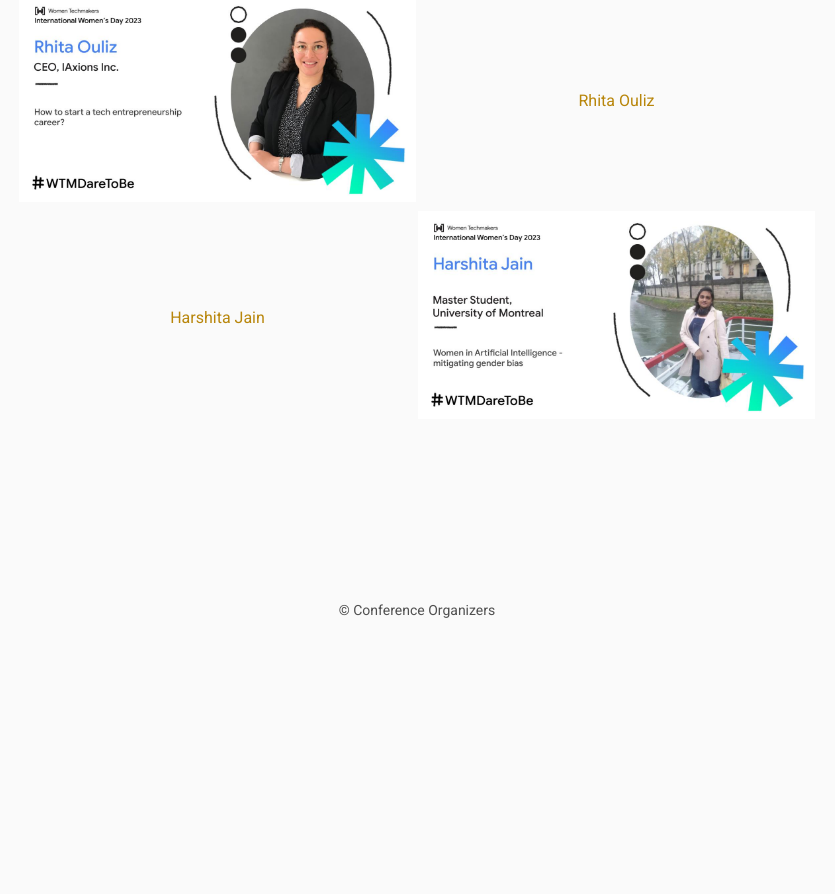
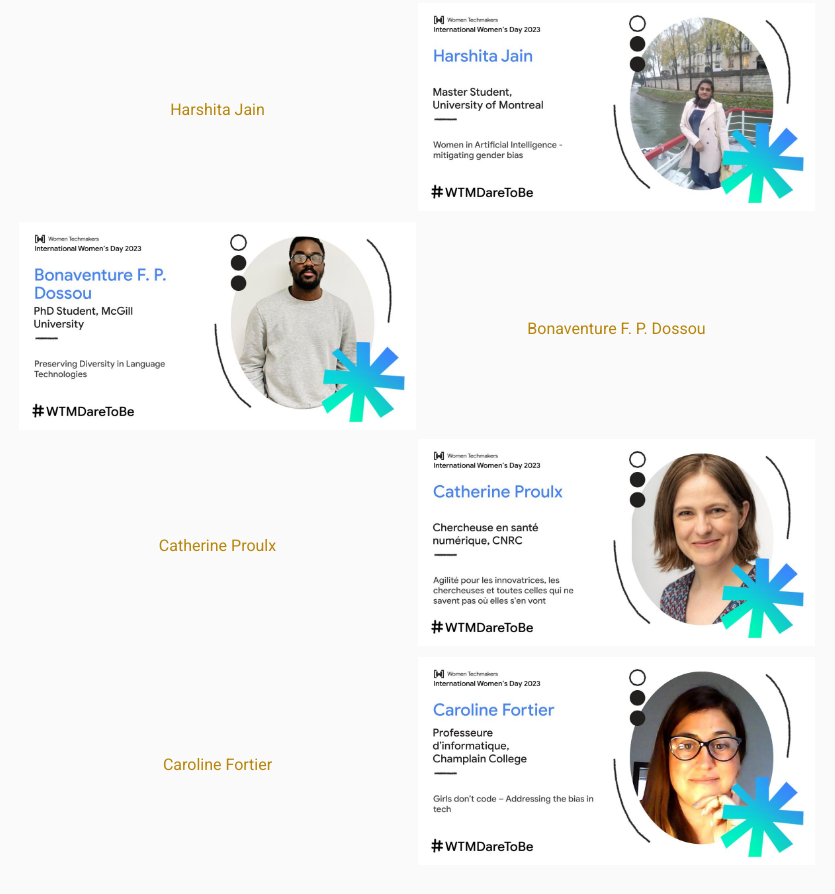
Before and after one commit to GDG-Cloud-Sherbrooke-WTM/GDG-Cloud-Sherbrooke-WTM.github.io, a plain HTML site: page speaker/index.html in a window 1280 px wide. Shown: the part 1586-2480 px from the top of the page, without its empty margins (223-1058 px from the left). Before the commit the page ends 2268 px from the top, so only its background shows below. Drawn offline with Linux system fonts and the light colour scheme; files that its build step writes are made by us from their sources.

Commit message:
Update index.html

```diff
--- a/speaker/index.html
+++ b/speaker/index.html
@@ -53,7 +53,7 @@
         <tr>
             <td class="sponsor" colspan="8">
                 <a href="https://gdg-cloud-sherbrooke-wtm.github.io/speaker/ali.html">
-                    <img src="assets/cartes/Alitzel_LinkedIn.jpg" alt="Alitzel Lopez Sanchez" style="width:200%;height:200%;">
+                    <img src="assets/cartes/Alitzel_LinkedIn.jpg" alt="Alitzel Lopez Sanchez" style="width:100%;height:100%;">
                 </a>
             </td>
             <td class="sponsor" colspan="8">
@@ -118,7 +118,7 @@
             </td>
         </tr>
 
-                <tr>
+        <tr>
             <td class="sponsor" colspan="8">
                 <a href="https://gdg-cloud-sherbrooke-wtm.github.io/speaker/rhita.html">
                     <img src="assets/cartes/Rhita_LinkedIn.jpg" alt="Rhita Ouliz" style="width:100%;height:100%;">
@@ -152,6 +152,53 @@
             </td>
         </tr>
 
+
+
+       <tr>
+            <td class="sponsor" colspan="8">
+                <a href="https://gdg-cloud-sherbrooke-wtm.github.io/speaker/bonaventure.html">
+                    <img src="assets/cartes/Bonaventure_LinkedIn.jpg" alt="Bonaventure F. P. Dossou" style="width:100%;height:100%;">
+                </a>
+            </td>
+            <td class="sponsor" colspan="8">
+                <a href="https://gdg-cloud-sherbrooke-wtm.github.io/speaker/bonaventure.html">
+                    Bonaventure F. P. Dossou
+                </a>
+            </td>
+        </tr>
+        <tr>
+            <td class="sponsor" colspan="8">
+                <a href="https://gdg-cloud-sherbrooke-wtm.github.io/speaker/catherine.html">
+                    Catherine Proulx
+                </a>
+            </td>
+             <td class="sponsor" colspan="8">
+                 <a href="https://gdg-cloud-sherbrooke-wtm.github.io/speaker/catherine.html">
+                    <img src="assets/cartes/Catherine_LinkedIn.jpg" alt="Catherine Proulx" style="width:100%;height:100%;">
+                 </a>
+            </td>
+        </tr>
+
+        <tr>
+            <td class="sponsor" colspan="8">
+
+            </td>
+            <td class="sponsor" colspan="8">
+
+            </td>
+        </tr>
+        <tr>
+            <td class="sponsor" colspan="8">
+                <a href="https://gdg-cloud-sherbrooke-wtm.github.io/speaker/caroline.html">
+                    Caroline Fortier
+                </a>
+            </td>
+             <td class="sponsor" colspan="8">
+                 <a href="https://gdg-cloud-sherbrooke-wtm.github.io/speaker/caroline.html">
+                    <img src="assets/cartes/Caroline_LinkedIn.jpg" alt="Caroline Fortier" style="width:100%;height:100%;">
+                 </a>
+            </td>
+        </tr>
         <!--<tr>
             <td class="sponsor" colspan="8">
                 <img src="assets/cartes/Dorinae.jpg" alt="Doriane Ibtissam Hassaine Daoudji" style="width:100%;height:100%;">
```
